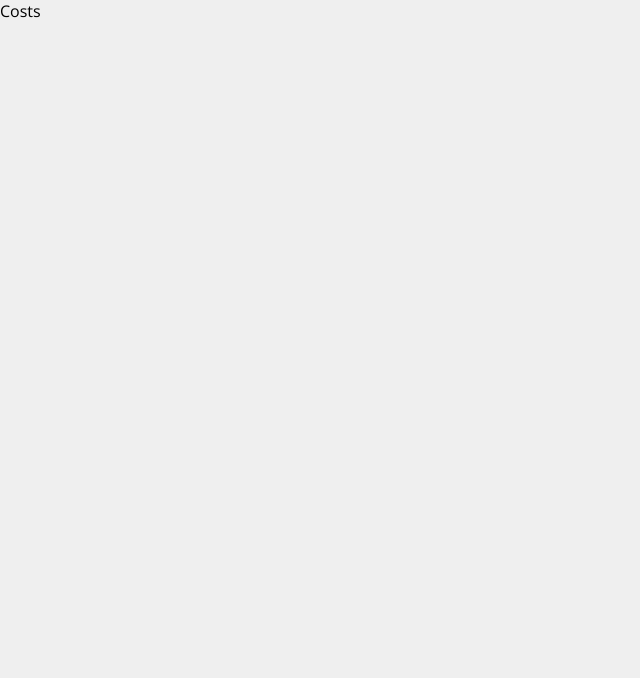
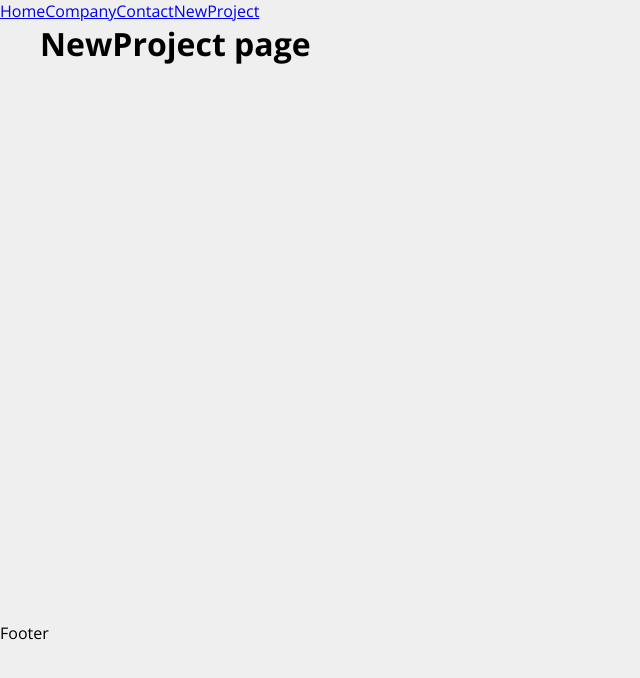
Before and after one commit to IsaiasSantanaDosSantos/primeiro_projeto_com_React, a React (Create React App) app: page /newproject in a window 1280 px wide. Shown: the top 678 px of the page, without its empty margins (0-640 px from the left). Built offline with nearby package versions, Linux system fonts and the light colour scheme.

Commit message:
Início do componente da navbar, corpo site e footer.

```diff
--- a/src/App.js
+++ b/src/App.js
@@ -1,10 +1,34 @@
+import { BrowserRouter as Router, Routes, Route, Link} from 'react-router-dom'
+import Home from './componets/pages/Home'
+import Company from './componets/pages/Company'
+import Contact from './componets/pages/Contact'
+import NewProject from './componets/pages/NewProject'
 
+import Container from './componets/layout/Container'
 
 function App() {
   return (
-    <div className="App">
-      <p>Costs</p>
-    </div>
+    <Router >
+      <div>
+        <Link to="/" >Home</Link>
+        <Link to="/company" >Company</Link>
+        <Link to="/contact" >Contact</Link>
+        <Link to="/newproject" >NewProject</Link>
+      </div>
+      <Container customClass="min-height" >
+       <Routes >
+          <Route path="/" element={<Home />} >
+          </Route>
+          <Route path="/company" element={<Company />} >
+          </Route>
+          <Route path="/contact" element={<Contact />} >
+          </Route>
+          <Route path="/newproject" element={<NewProject />} >
+          </Route>
+        </Routes >
+      </Container>
+      <p>Footer</p>
+    </Router>
   );
 }
 
--- /dev/null
+++ b/src/componets/layout/Container.js
@@ -0,0 +1,9 @@
+import styles from './Container.module.css' //Importando modulo de estilos
+
+function Container(props) { //o parâmetro "porps" faz com que mudamos a disposição dos itens dentro do container.
+
+    return<div className={`${styles.container} ${styles[props.customClass]}`}>{props.children}</div>
+
+}
+
+export default Container
--- /dev/null
+++ b/src/componets/layout/Container.module.css
@@ -0,0 +1,21 @@
+.container {
+    width: 1200px;
+    display: flex;
+    justify-content: space-between;
+    margin: 0 auto;
+
+    flex-wrap: wrap;
+}
+
+.min-height {
+    min-height: 75%
+}
+
+.start {
+    justify-content: flex-start;
+}
+
+.column {
+    flex-direction: column;
+    justify-content: flex-start;
+}
--- /dev/null
+++ b/src/componets/pages/Company.js
@@ -0,0 +1,10 @@
+function Company(){
+
+    return(
+        <div>
+            <h1>Company page</h1>
+        </div>
+    )
+}
+
+export default Company
--- /dev/null
+++ b/src/componets/pages/Contact.js
@@ -0,0 +1,10 @@
+function Contact(){
+
+    return(
+        <div>
+            <h1>Contact page</h1>
+        </div>
+    )
+}
+
+export default Contact
--- /dev/null
+++ b/src/componets/pages/Home.js
@@ -0,0 +1,10 @@
+function Home(){
+
+    return(
+        <div>
+            <h1>Home page</h1>
+        </div>
+    )
+}
+
+export default Home
--- /dev/null
+++ b/src/componets/pages/NewProject.js
@@ -0,0 +1,10 @@
+function NewProject(){
+
+    return(
+        <div>
+            <h1>NewProject page</h1>
+        </div>
+    )
+}
+
+export default NewProject
```
